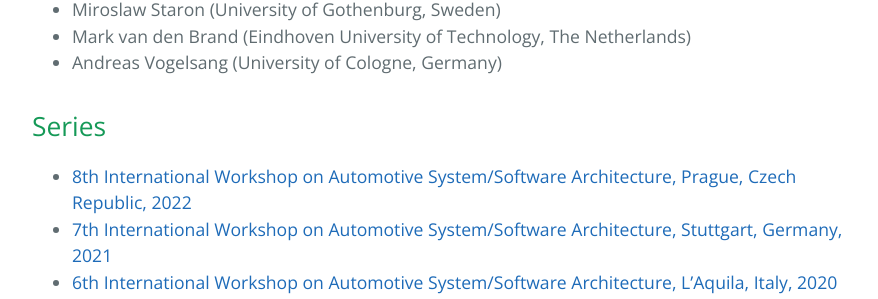
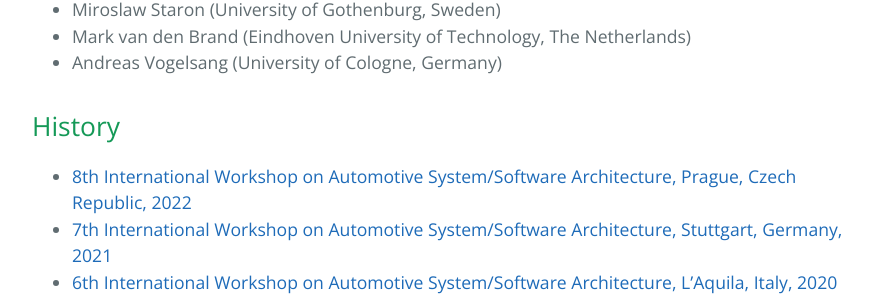
Before and after one commit to WASA-Workshop/2023, a Jekyll site: the page built from index.md, in a window 1280 px wide and 900 px high, scrolled down 2638 px. Shown: the part 302-601 px from the top of the window, without its empty margins (192-1070 px from the left). Built offline with Jekyll 4.4.1, drawn with Linux system fonts in a browser that asks for light colours; our own code applies the rules of GitHub Pages for plain Markdown files.

Commit message:
Update index.md

```diff
--- a/index.md
+++ b/index.md
@@ -75,7 +75,7 @@ TBA
 - Andreas Vogelsang (University of Cologne, Germany)
 
 
-## Series
+## History
 
 - [8th International Workshop on Automotive System/Software Architecture, Prague, Czech Republic, 2022](https://www.win.tue.nl/wasa2022/)
 - [7th International Workshop on Automotive System/Software Architecture, Stuttgart, Germany, 2021](https://www.win.tue.nl/wasa2021/)
```
